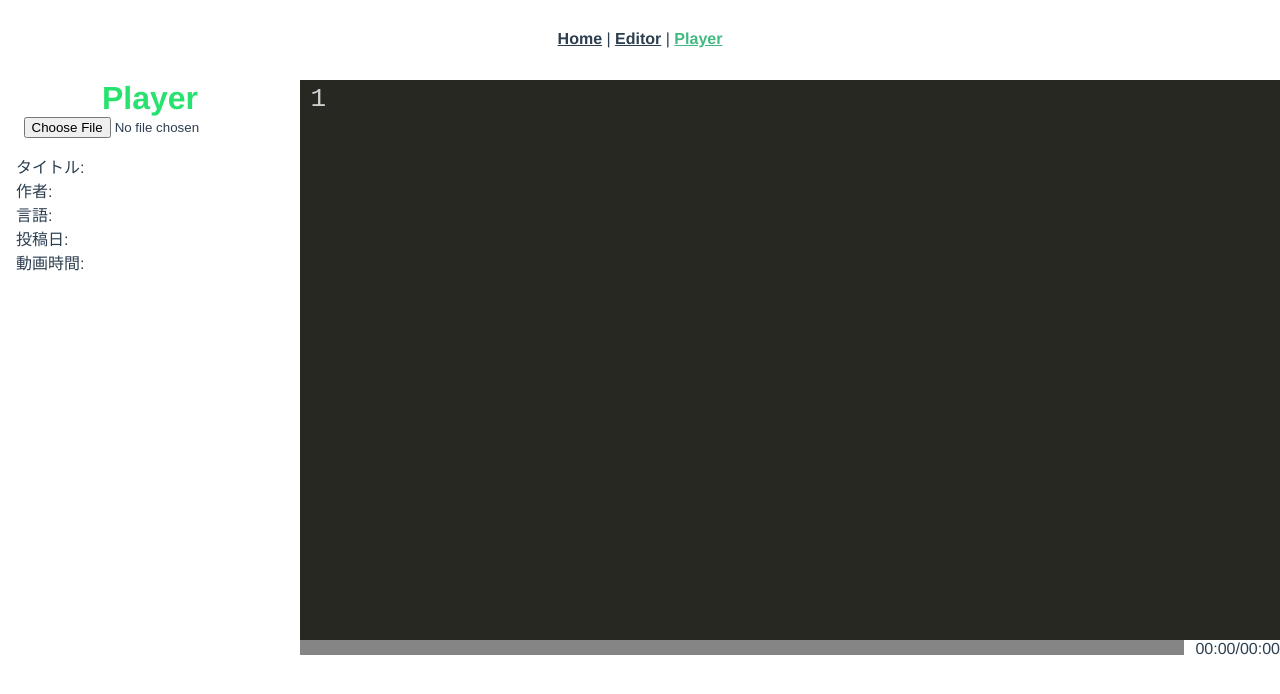
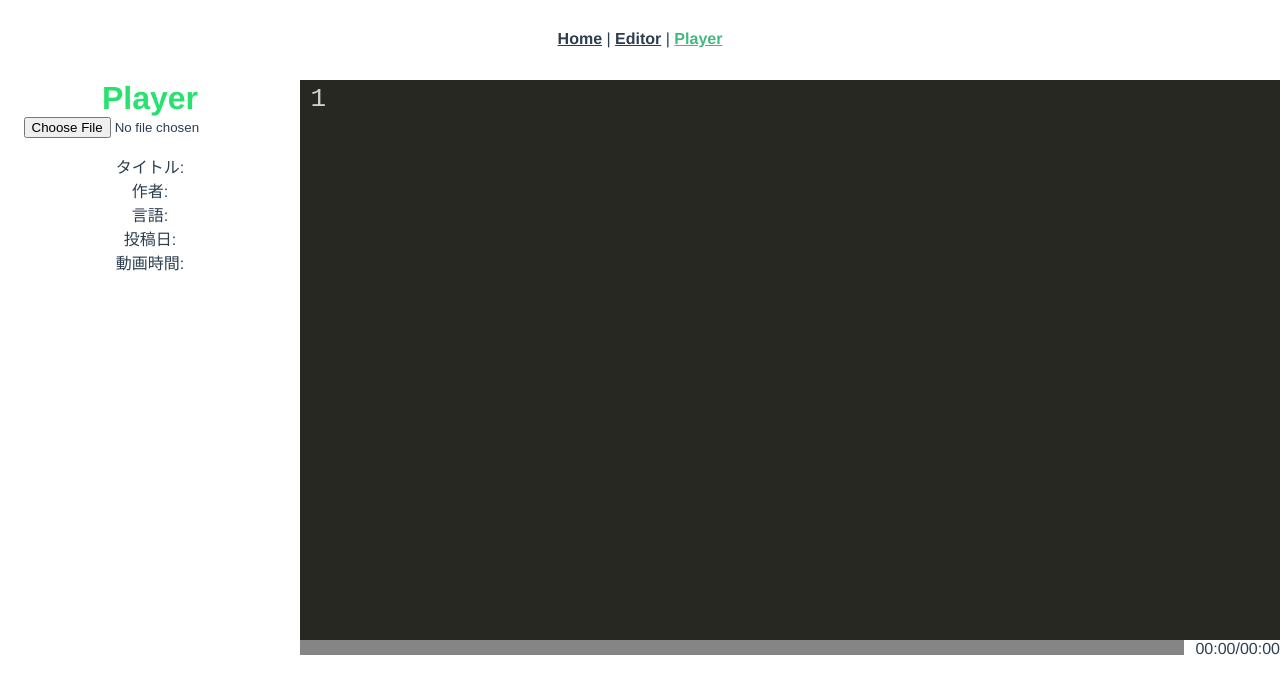
Before and after one commit to nanagami1369/CodingShare, a Vue app in the folder front/: page /player in a window 1280 px wide. Shown: the top 694 px of the page. Built offline with nearby package versions, Linux system fonts and the light colour scheme.

Commit message:
VideoInfoをVideoInfoViewerに変更 #39

```diff
--- a/front/src/components/VideoInfo.vue
+++ b/front/src/components/VideoInfoViewer.vue
@@ -1,5 +1,5 @@
 <template>
-  <div id="video-info">
+  <div id="video-info-viewer">
     <p>
       タイトル:<cite>{{ videoInfo.title }}</cite>
     </p>
@@ -18,7 +18,7 @@ import { format } from 'date-fns'
 import Vue, { PropType } from 'vue'
 
 export default Vue.extend({
-  name: 'VideoInfo',
+  name: 'VideoInfoViewer',
   props: {
     videoInfo: {
       type: Object as PropType<VideoInfo>,
@@ -53,7 +53,7 @@ export default Vue.extend({
 })
 </script>
 <style scoped>
-#video-info {
+#video-info-viewer {
   margin: 1em;
 }
 #video-info p {
--- a/front/src/views/PlayerPage.vue
+++ b/front/src/views/PlayerPage.vue
@@ -3,7 +3,7 @@
     <div id="side-panel">
       <h1>Player</h1>
       <input type="file" @change="loadData" value="読み込み" />
-      <VideoInfoComponent :videoInfo="player.videoInfo" />
+      <VideoInfoViewer :videoInfo="player.videoInfo" />
     </div>
     <div id="player-panel">
       <textarea id="editor-aria"></textarea>
@@ -26,7 +26,7 @@ import 'codemirror/addon/hint/javascript-hint.js'
 import 'codemirror/addon/edit/closebrackets.js'
 import { Video } from '@/models/Video'
 import { CodingStream } from '@/CodingStream'
-import VideoInfoComponent from '@/components/VideoInfo.vue'
+import VideoInfoViewer from '@/components/VideoInfoViewer.vue'
 import VideoSliderBar from '@/components/VideoSliderBar.vue'
 import { CodingPlayer } from '@/CodingPlayer'
 type DataType = {
@@ -51,7 +51,7 @@ function readTextFile(file: File): Promise<string | ArrayBuffer | null> {
 export default Vue.extend({
   name: 'PlayerPage',
   components: {
-    VideoInfoComponent,
+    VideoInfoViewer,
     VideoSliderBar,
   },
   data(): DataType {
```
